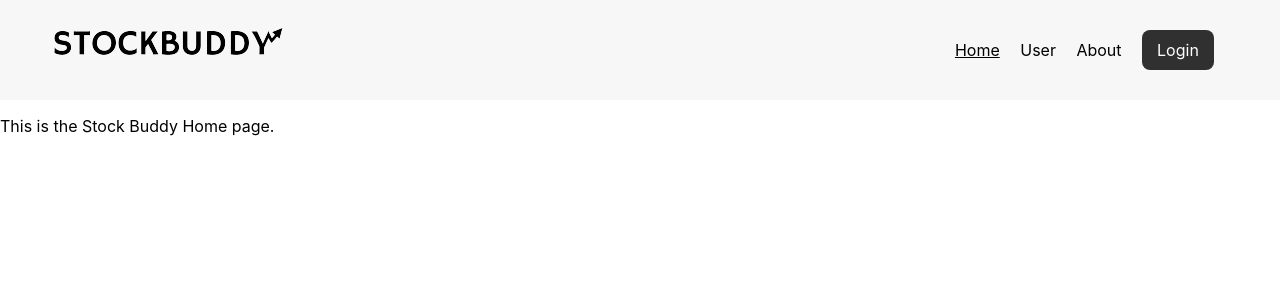
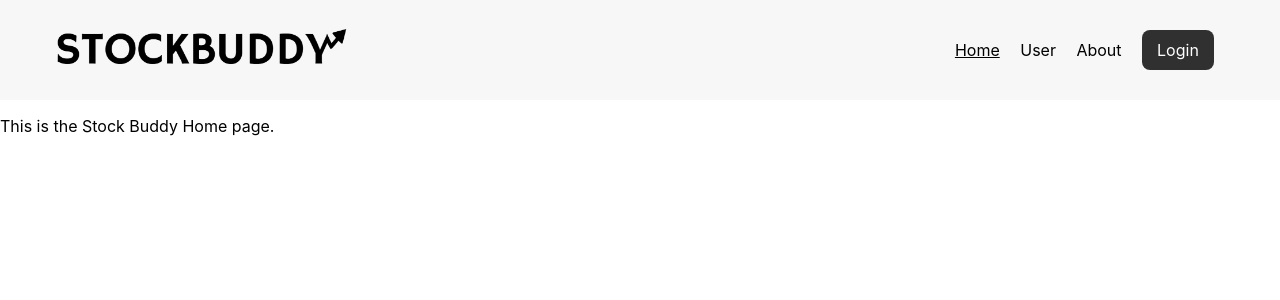
Before and after one commit to rileycleavenger/StockBuddy, a React (Create React App) app in the folder my-ai-stock-buddy/: page / in a window 1280 px wide. Shown: the top 300 px of the page. Built offline with nearby package versions, Linux system fonts and the light colour scheme.

Commit message:
High res logo update

```diff
--- a/my-ai-stock-buddy/src/components/Nav/Nav.module.css
+++ b/my-ai-stock-buddy/src/components/Nav/Nav.module.css
@@ -12,6 +12,9 @@
 .logoContainer {
     cursor: pointer;
     margin-left: 2vw;
+    img {
+        height: 175px;
+    }
 }
 
 .linksContainer {
```
Also changed, not shown: my-ai-stock-buddy/src/components/Nav/images/StockBuddyLogo.png.
